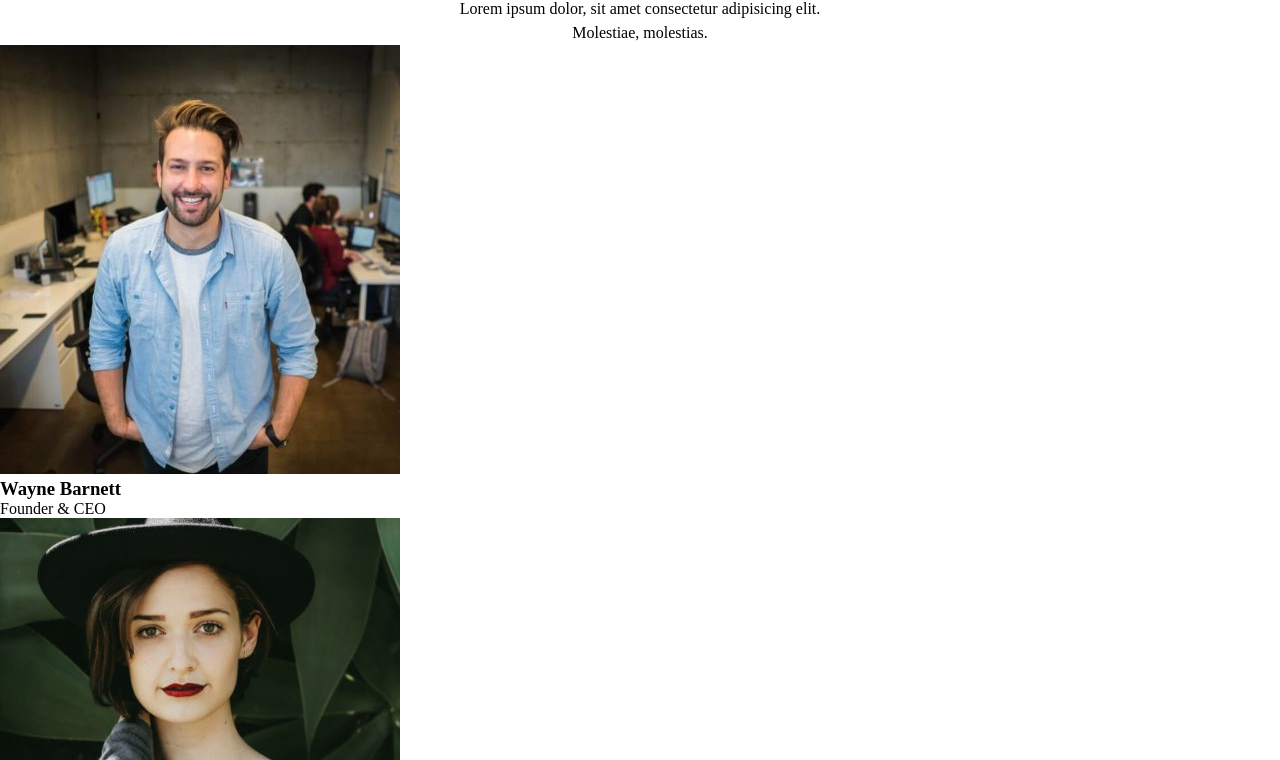
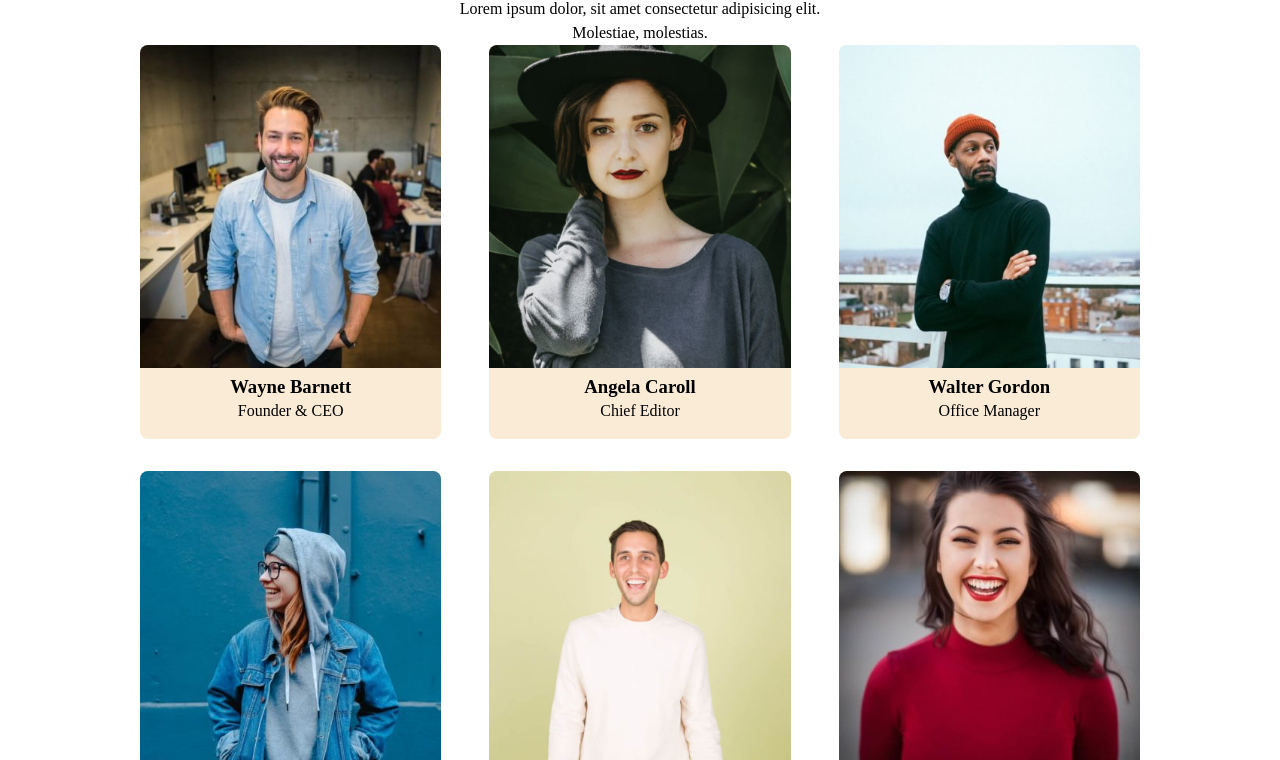
Before and after one commit to GencoMattia/js-our-team, a plain HTML site: page index.html in a window 1280 px wide. Shown: the part 40-800 px from the top of the page. Drawn offline with Linux system fonts and the light colour scheme.

Commit message:
html: stylized mermbers cards

```diff
--- a/css/style.css
+++ b/css/style.css
@@ -5,12 +5,16 @@
     box-sizing: border-box;
 }
 
+
+/* general rules */
 .flex-centered {
     display: flex;
     justify-content: center;
     align-items: center;
 }
 
+
+/* header */
 .header_container {
     flex-direction: column;
 }
@@ -19,3 +23,31 @@
     text-align: center;
     line-height: 1.5rem;
 }
+
+
+/* main */
+.main_container{
+    max-width: 1000px;
+    margin: 0 auto;
+}
+
+.team-cards{
+    display: flex;
+    flex-wrap: wrap;
+    justify-content: space-between;
+}
+
+.team-cards > article {
+    width: calc((100% / 3) - 2rem);
+    margin-bottom: 2rem;
+    text-align: center;
+    line-height: 1.5rem;
+    background-color: antiquewhite;
+    border-radius: .5rem;
+    padding-bottom: 1rem;
+}
+
+.team-cards > article > img {
+    width: 100%;
+    border-radius: .5rem .5rem 0 0;
+}
```
